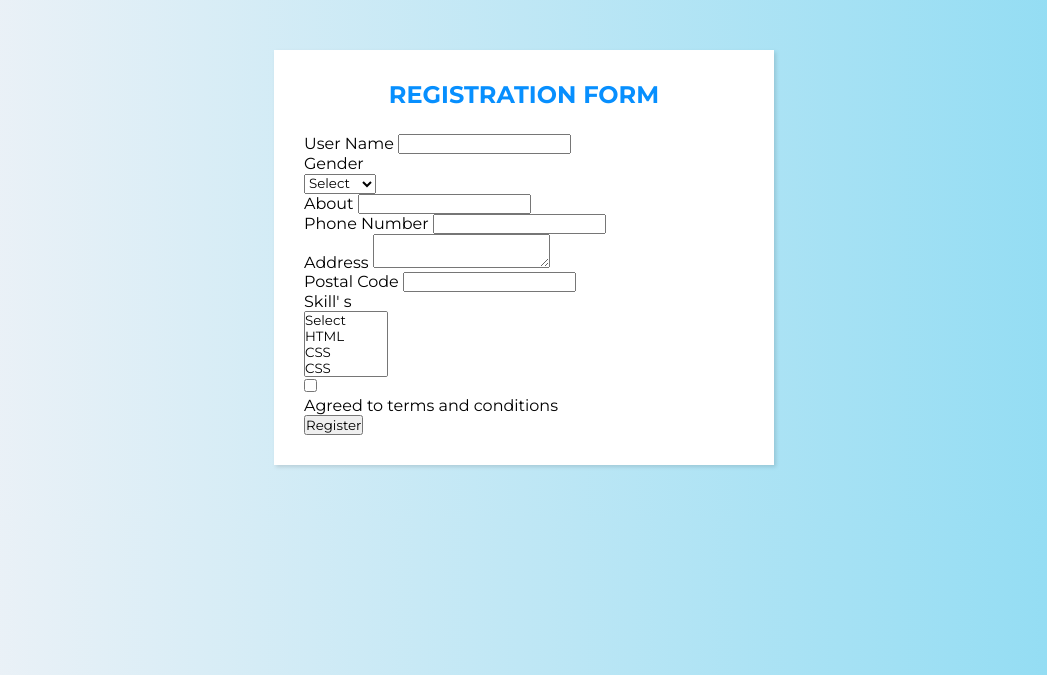
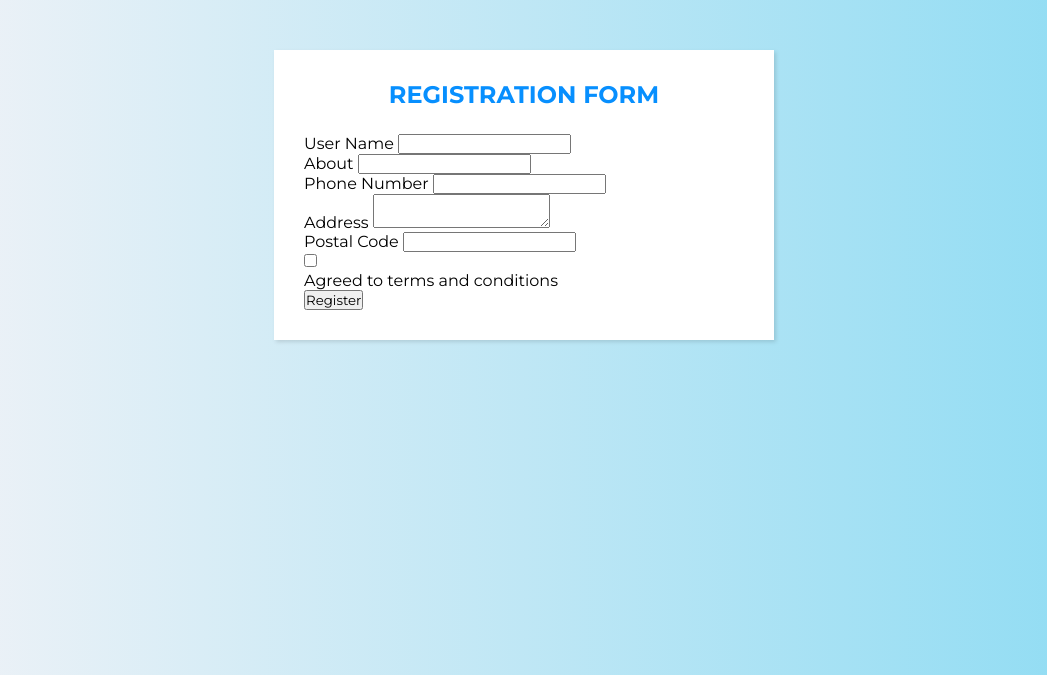
Before and after one commit to shivam0201/kaam_karo, a Flask app: page /registration/1 in a window 1280 px wide. Shown: the top 675 px of the page, without its empty margins (116-1163 px from the left). Run offline with Flask 2, Linux system fonts and the light colour scheme; some libraries are stand-ins or nearby versions.

Commit message:
Add files via upload

```diff
--- a/app.py
+++ b/app.py
@@ -57,7 +57,6 @@ def recruiter_home():
 def login_validation_developer():
     users_developer = mongo.db.user
     l_email = request.form.get('l_email_d')
-    session['user'] = l_email
     l_passwd = request.form.get('l_password_d')
     login_user_developer = users_developer.find_one(
         {'email': l_email})
@@ -123,12 +122,10 @@ def user_info(email_id):
     email = email_id
     info = mongo.db.user
     username = request.form.get('user_name')
-    # search how to insert from options tag
     about = request.form.get('about')
     contact = request.form.get('phone_number')
     address = request.form.get('address')
     pin_code = request.form.get('postal_code')
-    # search how to insert from checkboxe tag
     info.update_one({'email': email}, {'$set': {'username': username, 'about': about,
                                                 'contact': contact, 'address': address, 'postal_code': pin_code}})
     return redirect(url_for('user_profile', emaill=email))
--- a/templates/Registration.html
+++ b/templates/Registration.html
@@ -202,22 +202,12 @@
     <div class="title">
       Registration Form
     </div>
-    <form method="POST" action='/user_info/<{{ email }}>'>
+    <form method="POST" action='/user_info/{{ email }}'>
       <div class="inputfield">
         <label>User Name</label>
         <input type="text" name="user_name" class="input">
       </div>
 
-      <div class="inputfield">
-        <label>Gender</label>
-        <div class="custom_select">
-          <select>
-            <option value="">Select</option>
-            <option value="male" name="options">Male</option>
-            <option value="female" name="options">Female</option>
-          </select>
-        </div>
-      </div>
       <div class="inputfield">
         <label>About</label>
         <input type="text" name="about" class="input">
@@ -233,20 +223,6 @@
       <div class="inputfield">
         <label>Postal Code</label>
         <input type="text" name='postal_code' class="input">
-      </div>
-      <div class="inputfield">
-        <label>Skill' s</label>
-        <div class="custom_select">
-          <select multiple>
-            <option value="">Select</option>
-            <option value="HTML" name="m_option">HTML</option>
-            <option value="CSS" name="m_option">CSS</option>
-            <option value="CSS" name="m_option">CSS</option>
-            <option value="HTML" name="m_option">JAVASCRIPT</option>
-            <option value="HTML" name="m_option">C++</option>
-            <option value="HTML" name="m_option">JAVA</option>
-          </select>
-        </div>
       </div>
       <div class="inputfield terms">
         <label class="check">
```
